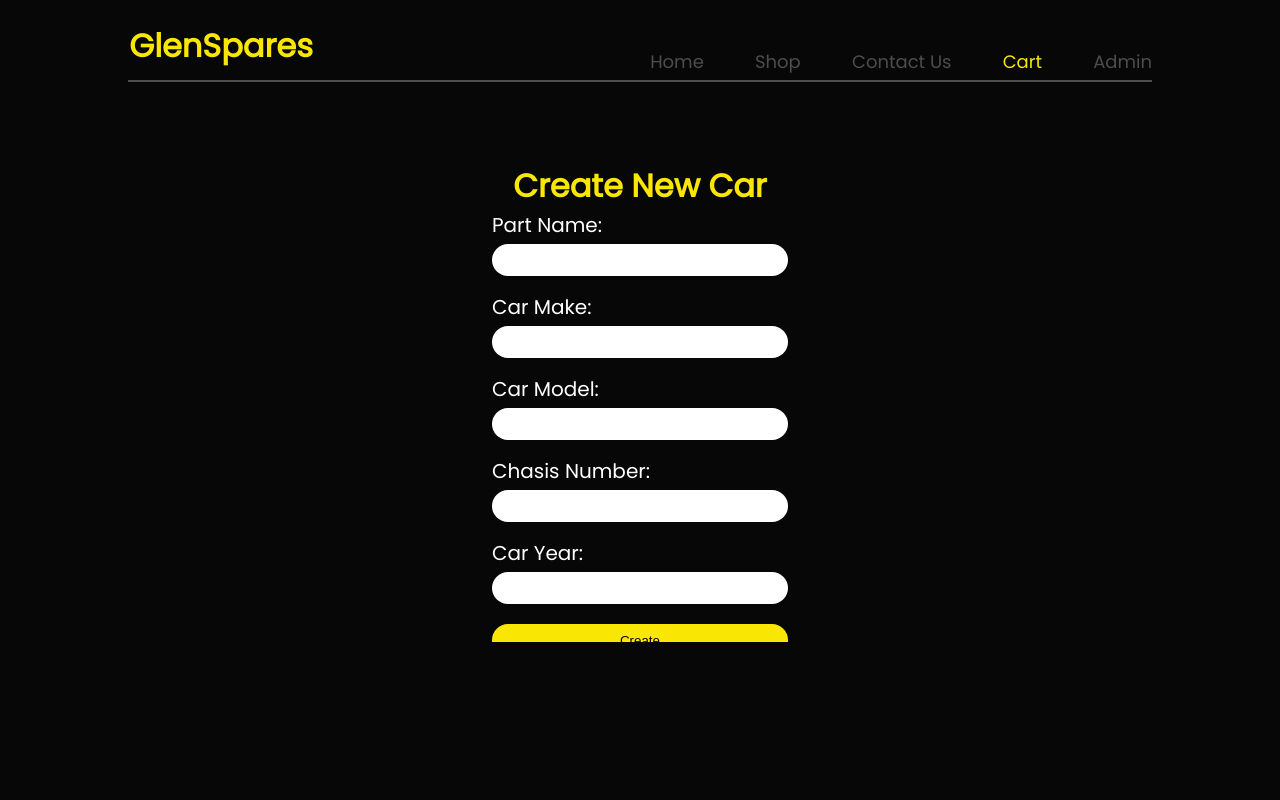
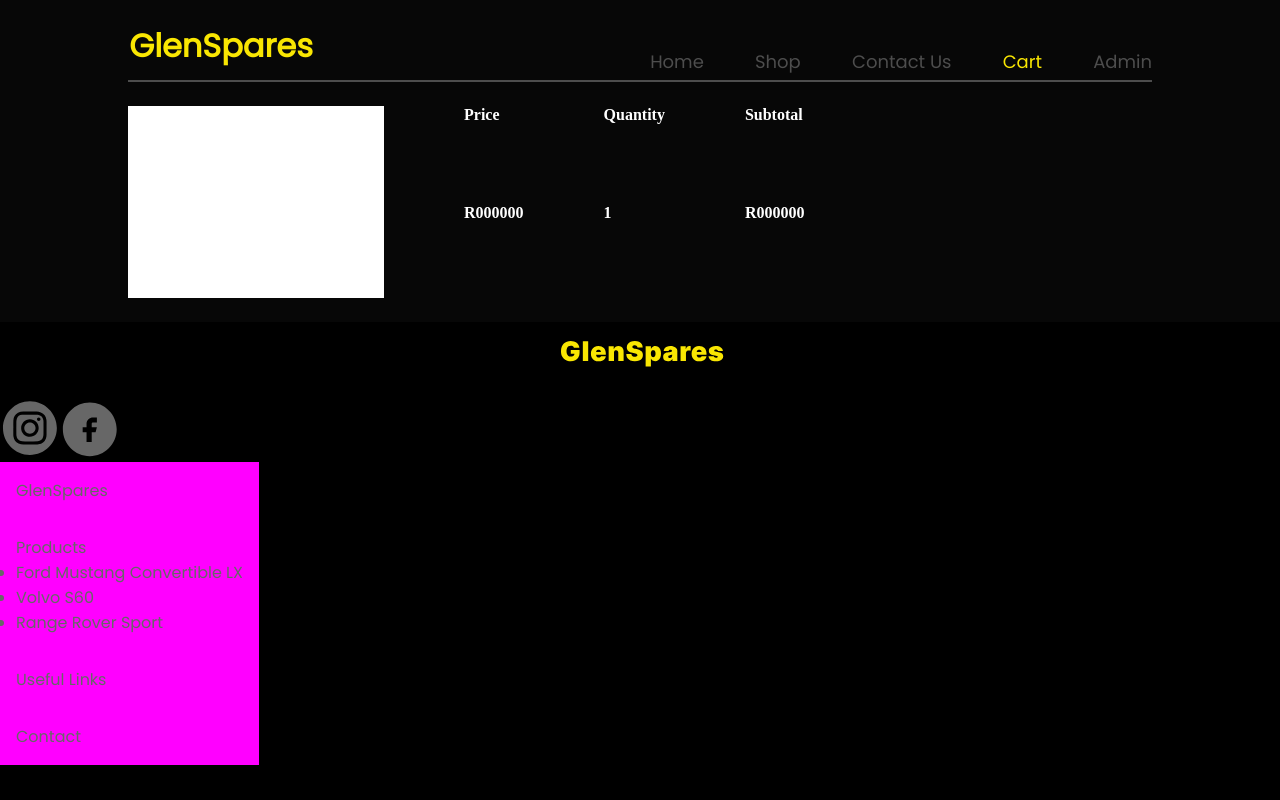
Before and after one commit to GodwinCameron/2023-DV200-Term4-MidTermAssessment, a React (Create React App) app in the folder client/: page /cart in a window 1280 px wide. Shown: the top 800 px of the page. Built offline with nearby package versions, Linux system fonts and the light colour scheme.

Commit message:
cart_update

```diff
--- a/client/src/components/cart.js
+++ b/client/src/components/cart.js
@@ -1,16 +1,33 @@
 import React from "react";
-import "../App.css";
+import "./cart.css";
 import NavBar from "./NavBar";
-import Form from "./form_create";
 
 const Cart = () => {
     return (
-        <div className="admin_main">
+        <div className="main">
+            <NavBar />
 
-            <NavBar />
-            <div className="forms">
-                <Form />
+            <div className="cart-item">
+                <div className="c-image">
+                    <div className="cart-image"></div>
+                </div>
+                <div className="content-2">
+                    <div className="c-content-1">
+                        <div className="cart-price-title">Price</div>
+                        <div className="cart-price">R000000</div>
+                    </div>
+                    <div className="c-content-1">
+                        <div className="cart-quantity-title">Quantity</div>
+                        <div className="cart-quantity">1</div>
+                    </div>
+                    <div className="c-content-1">
+                        <div className="cart-total-title">Subtotal</div>
+                        <div className="cart-total">R000000</div>
+                    </div>
+                </div>
+
             </div>
+
         </div>
     );
 };
```
